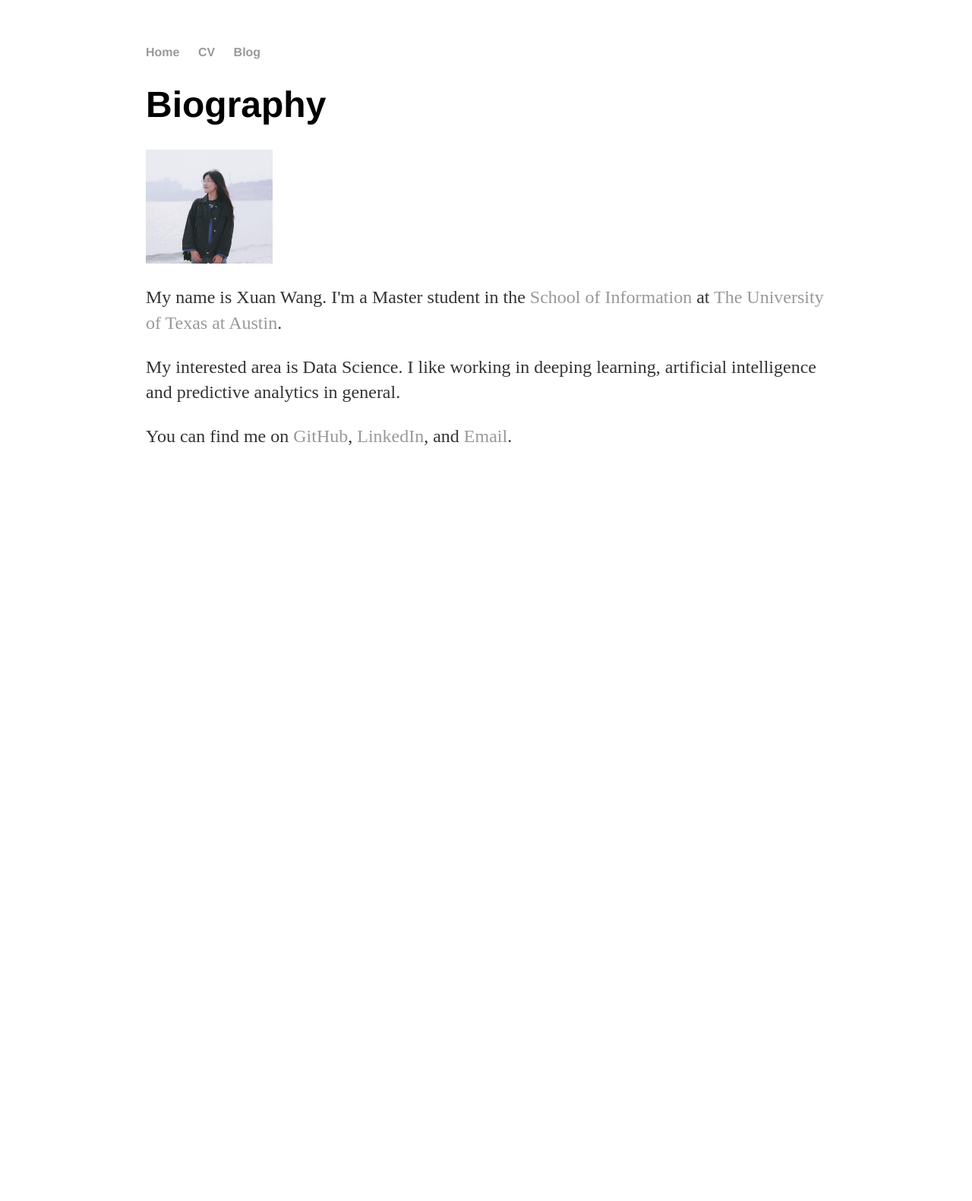
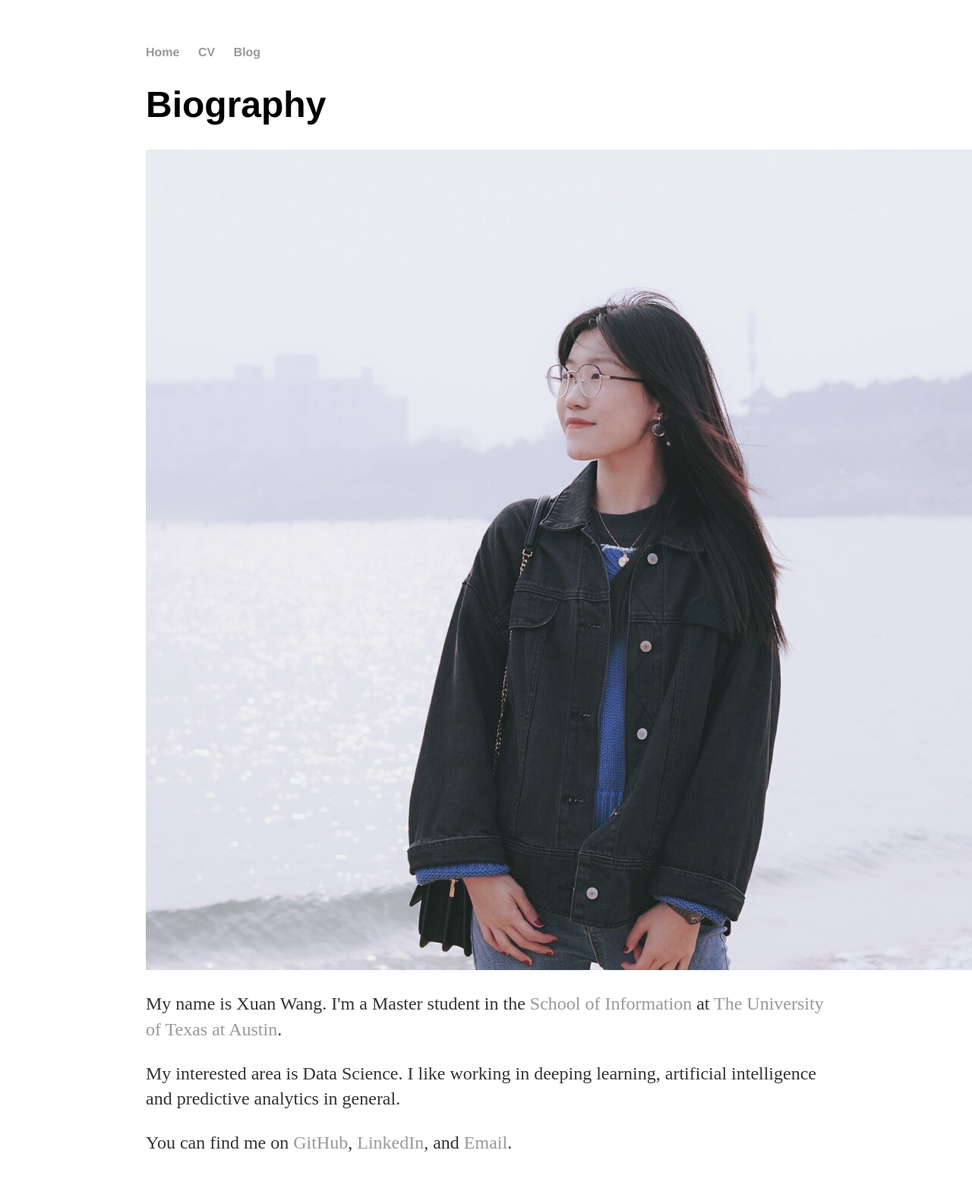
Before and after one commit to xxuanwang-zz/Portfolio, a Jekyll site: the page built from index.html, in a window 1280 px wide. Shown: the whole page at 76% size. Built offline with Jekyll 4.4.1, drawn with Linux system fonts in a browser that asks for light colours; before the commit the page ends 900 px from its top, so only the background shows below that.

Commit message:
Update index.html
Circle

```diff
--- a/index.html
+++ b/index.html
@@ -7,7 +7,7 @@ title: Xuan Wang
     <h1>Biography</h1>
   </header>
   <section id="about">
-    <img src="./img/me.jpg" height="150" class="rounded"/>
+    <img src="./img/me.jpg" class="rounded"/>
     <p>
       My name is Xuan Wang. I'm a Master student in the <a href="https://www.ischool.utexas.edu/">School of Information</a> at <a href="https://www.utexas.edu/">The University of Texas at Austin</a>.
     </p>
```
